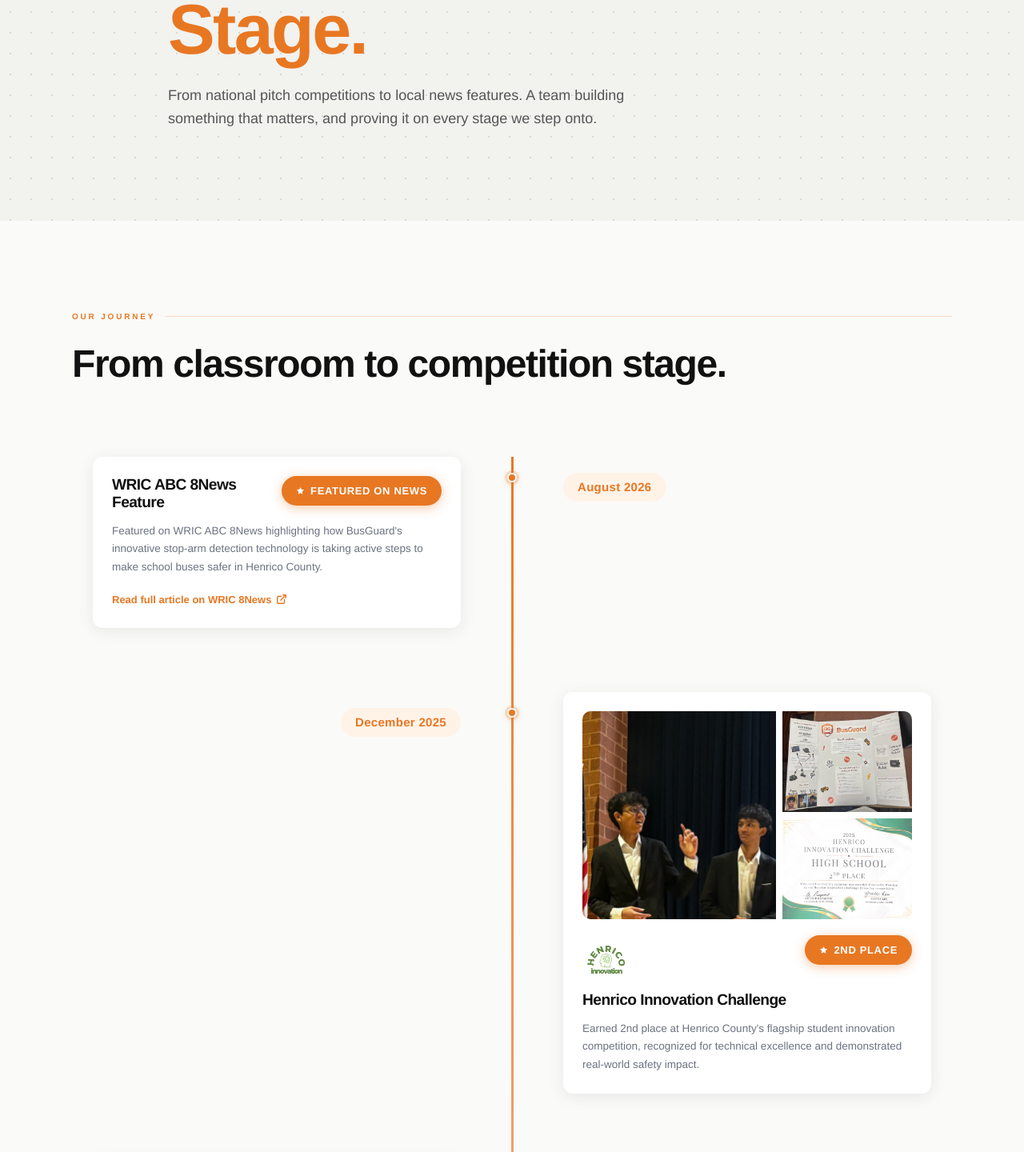
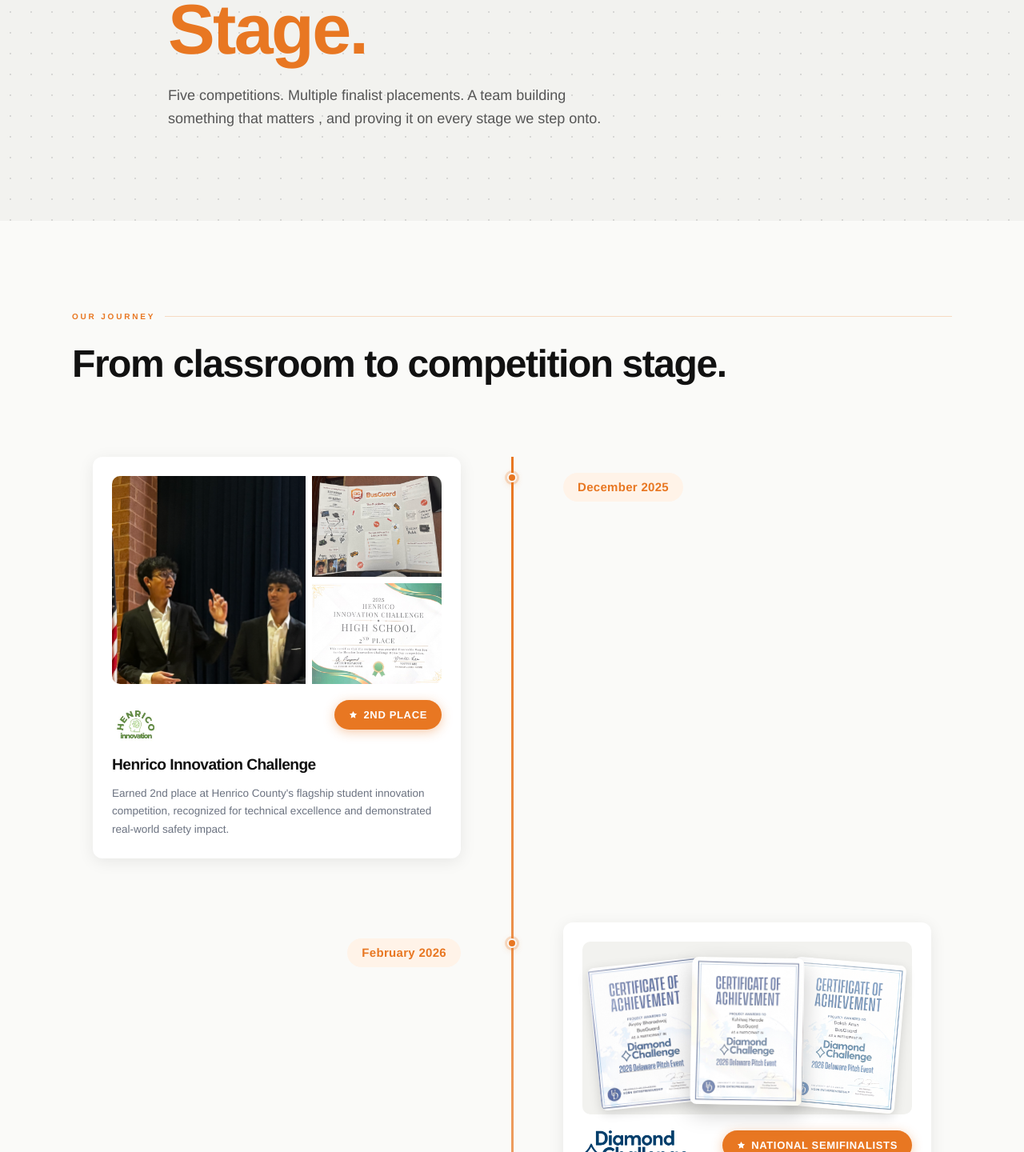
Before and after one commit to dakshamin15/finalbusguard, a Next.js app: page /recognition in a window 1280 px wide. Shown: the part 310-1750 px from the top of the page at 80% size. Built offline with nearby package versions, Linux system fonts and the light colour scheme.

Commit message:
Restore WRIC ABC 8News Feature event details
Reintroduced the WRIC ABC 8News Feature event with updated details and added photos. Adjusted the description and link handling in the rendering logic.

```diff
--- a/app/recognition/page.tsx
+++ b/app/recognition/page.tsx
@@ -7,18 +7,6 @@
 const ORANGE = "#E87722";
 
 const events = [
-  {
-    id: "wric-news",
-    date: "August 2026",
-    name: "WRIC ABC 8News Feature",
-    badge: "Featured on News",
-    description:
-      "Featured on WRIC ABC 8News highlighting how BusGuard's innovative stop-arm detection technology is taking active steps to make school buses safer in Henrico County.",
-    logo: "",
-    logoHeight: 0,
-    photos: [],
-    link: "https://www.wric.com/news/local-news/henrico-county/young-entrepreneurs-make-school-buses-safer-new-technology/",
-  },
   {
     id: "henrico",
     date: "December 2025",
@@ -89,6 +77,21 @@
     logo: "/VCEE%20Logo.png",
     logoHeight: 90,
     photos: [],
+  },
+  {
+    id: "wric-news",
+    date: "August 2026",
+    name: "WRIC ABC 8News Feature",
+    badge: "Featured on News",
+    description:
+      "Featured on WRIC ABC 8News highlighting how BusGuard's innovative stop-arm detection technology is taking active steps to make school buses safer in Henrico County.",
+    logo: "",
+    logoHeight: 0,
+    photos: [
+      "/newspic1.png",
+      "/newspic2.png",
+    ],
+    link: "https://www.wric.com/news/local-news/henrico-county/young-entrepreneurs-make-school-buses-safer-new-technology/",
   },
 ];
 
@@ -334,7 +337,7 @@
             {event.description}
           </p>
 
-          {event.link && (
+          {"link" in event && event.link && (
             <div style={{ marginTop: 16 }}>
               <a
                 href={event.link}
@@ -463,8 +466,8 @@
             <span style={{ color: ORANGE }}>Every Stage.</span>
           </h1>
           <p className="text-lg leading-relaxed max-w-xl" style={{ color: "#555555" }}>
-            From national pitch competitions to local news features. A team building
-            something that matters, and proving it on every stage we step onto.
+            Five competitions. Multiple finalist placements. A team building
+            something that matters , and proving it on every stage we step onto.
           </p>
         </motion.div>
       </section>
@@ -592,7 +595,7 @@
         </div>
       </section>
 
-    <AnimatePresence>
+      <AnimatePresence>
         {lightboxSrc && <Lightbox src={lightboxSrc} onClose={closePhoto} />}
       </AnimatePresence>
 
```
